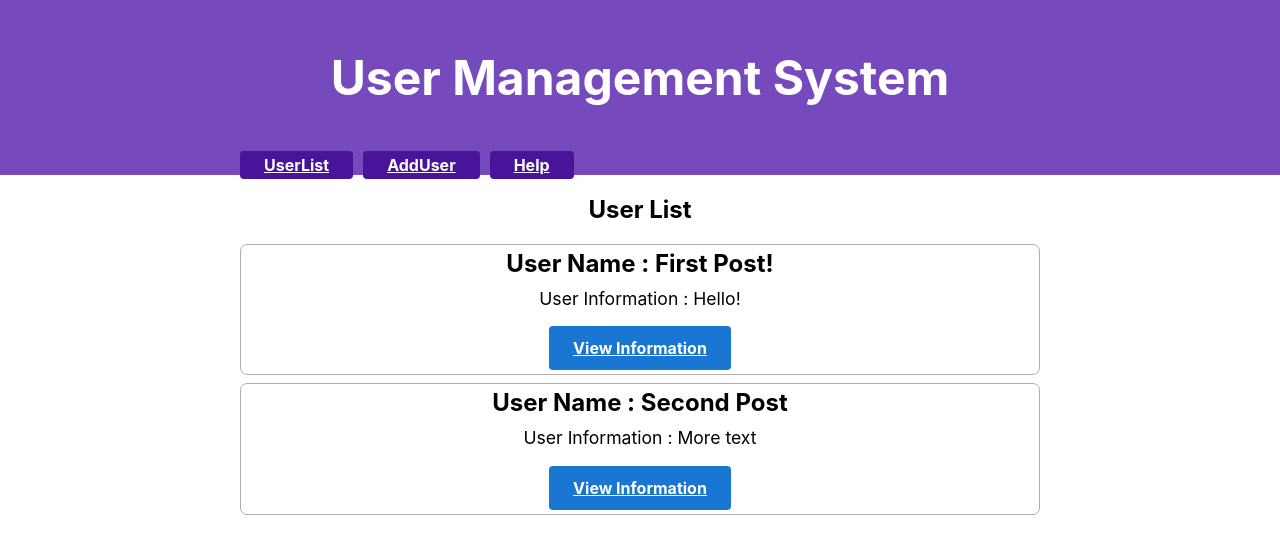
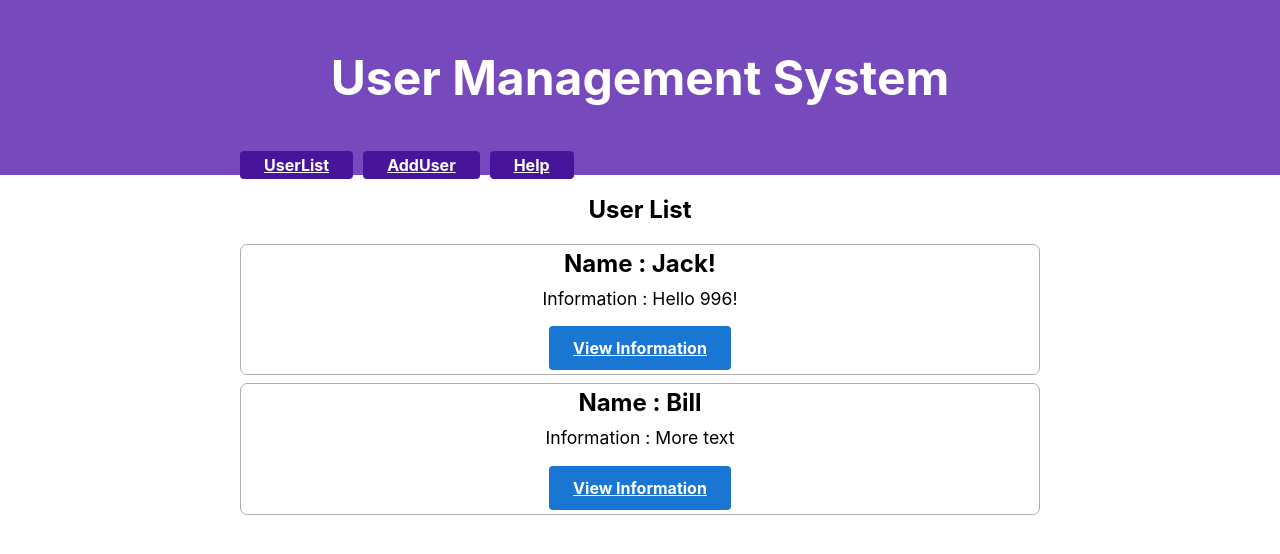
Before and after one commit to wangyifan2018/user-management, a React (Create React App) app: page / in a window 1280 px wide. Shown: the top 554 px of the page. Built offline with nearby package versions, Linux system fonts and the light colour scheme.

Commit message:
chore: 修改变量命名

```diff
--- a/src/components/AddPostForm/index.tsx
+++ b/src/components/AddPostForm/index.tsx
@@ -5,7 +5,7 @@ import { postAdded } from '../../redux/posts/postsSlice';
 
 export const AddPostForm = () => {
   const [name, setName] = useState('');
-  const [position, setPosition] = useState('');
+  const [information, setPosition] = useState('');
 
   const dispatch = useDispatch();
 
@@ -17,12 +17,12 @@ export const AddPostForm = () => {
   }) => setPosition(e.target.value);
 
   const onSavePostClicked = () => {
-    if (name && position) {
+    if (name && information) {
       dispatch(
         postAdded({
           id: nanoid(),
           name,
-          position,
+          information,
         })
       );
 
@@ -31,7 +31,7 @@ export const AddPostForm = () => {
     }
   };
 
-  const canSave = Boolean(name) && Boolean(position);
+  const canSave = Boolean(name) && Boolean(information);
 
   return (
     <section>
@@ -50,7 +50,7 @@ export const AddPostForm = () => {
         <input
           id="postContent"
           name="postContent"
-          value={position}
+          value={information}
           placeholder="必填"
           onChange={onContentChanged}
         />
--- a/src/components/EditPostForm/index.tsx
+++ b/src/components/EditPostForm/index.tsx
@@ -13,7 +13,7 @@ export const EditPostForm = () => {
   const post = posts.find((post) => post.id === postId);
 
   const [name, setTitle] = useState(post?.name || '');
-  const [position, setContent] = useState(post?.position || '');
+  const [information, setContent] = useState(post?.information || '');
 
   const dispatch = useDispatch();
   const navigate = useNavigate();
@@ -27,8 +27,8 @@ export const EditPostForm = () => {
   }) => setContent(e.target.value);
 
   const onSavePostClicked = () => {
-    if (name && position) {
-      dispatch(postUpdated({ id: String(postId), name, position }));
+    if (name && information) {
+      dispatch(postUpdated({ id: String(postId), name, information }));
       navigate(`/posts/${postId}`);
     }
   };
@@ -50,7 +50,7 @@ export const EditPostForm = () => {
         <textarea
           id="postContent"
           name="postContent"
-          value={position}
+          value={information}
           onChange={onContentChanged}
         />
       </form>
--- a/src/components/PostsList/index.tsx
+++ b/src/components/PostsList/index.tsx
@@ -8,8 +8,8 @@ export const PostsList = () => {
 
   const renderedPosts = posts.map((post) => (
     <article className="post-excerpt" key={post.id}>
-      <h3>User Name : {post.name}</h3>
-      <p className="post-content">User Information : {post.position}</p>
+      <h3> Name : {post.name}</h3>
+      <p className="post-content"> Information : {post.information}</p>
       <Link to={`/posts/${post.id}`} className="button muted-button">
         View Information
       </Link>
--- a/src/redux/posts/SinglePostPage.tsx
+++ b/src/redux/posts/SinglePostPage.tsx
@@ -23,7 +23,7 @@ export const SinglePostPage = () => {
     <section>
       <article className="post">
         <h2>{post.name}</h2>
-        <p className="post-content">{post.position}</p>
+        <p className="post-content">{post.information}</p>
         <Link to={`/editPost/${post.id}`} className="button">
           Edit User
         </Link>
--- a/src/redux/posts/postsSlice.ts
+++ b/src/redux/posts/postsSlice.ts
@@ -3,7 +3,7 @@ import { createSlice } from '@reduxjs/toolkit';
 export interface postsType {
   id: string;
   name: string;
-  position: string;
+  information: string;
 }
 
 interface postAddAction {
@@ -12,8 +12,8 @@ interface postAddAction {
 }
 
 const initialState: postsType[] = [
-  { id: '1', name: 'First Post!', position: 'Hello!' },
-  { id: '2', name: 'Second Post', position: 'More text' },
+  { id: '1', name: 'Jack!', information: 'Hello 996!' },
+  { id: '2', name: 'Bill', information: 'More text' },
 ];
 
 const postsSlice = createSlice({
@@ -24,11 +24,11 @@ const postsSlice = createSlice({
       state.push(action.payload);
     },
     postUpdated(state, action: postAddAction) {
-      const { id, name, position } = action.payload;
+      const { id, name, information } = action.payload;
       const existingPost = state.find((post) => post.id === id);
       if (existingPost) {
         existingPost.name = name;
-        existingPost.position = position;
+        existingPost.information = information;
       }
     },
   },
```
